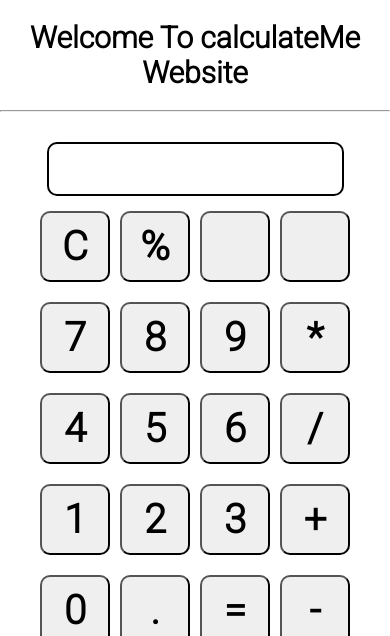
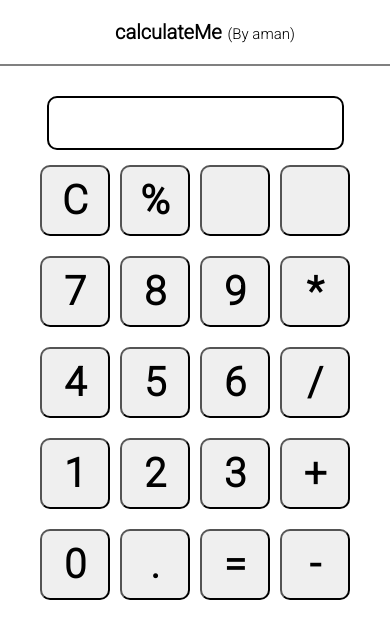
Before and after one commit to amank70878/frontEnd-projects-Folder, a PHP site: page / in a window 390 px wide. Shown: the top 636 px of the page. Run offline with PHP 8.4, Linux system fonts and the light colour scheme.

Commit message:
some changes in the calculator like adding by aman element DATE: 24-11-2022

```diff
--- a/calculator html css js  + R/index.html
+++ b/calculator html css js  + R/index.html
@@ -1,5 +1,6 @@
 <!DOCTYPE html>
 <html lang="en">
+
 <head>
     <meta charset="UTF-8">
     <meta http-equiv="X-UA-Compatible" content="IE=edge">
@@ -7,7 +8,8 @@
 
     <!-- google font -->
     <link href="https://fonts.googleapis.com/css2?family=Roboto:wght@300&display=swap" rel="stylesheet">
-    <link rel="stylesheet" href="https://fonts.googleapis.com/css2?family=Material+Symbols+Outlined:opsz,wght,FILL,GRAD@48,400,0,0" />
+    <link rel="stylesheet"
+        href="https://fonts.googleapis.com/css2?family=Material+Symbols+Outlined:opsz,wght,FILL,GRAD@48,400,0,0" />
 
     <!-- font awesome -->
     <link href="https://cdnjs.cloudflare.com/ajax/libs/font-awesome/6.2.0/css/all.min.css" rel="stylesheet">
@@ -16,13 +18,16 @@
     <title>calculateMe</title>
     <link rel="icon" type="image/x-icon" href="1.ico">
 </head>
+
 <body>
+
     <div class="title">
         <h1>
-            Welcome To calculateMe Website
+            calculateMe
         </h1>
-        <hr>
+        <small>(By aman)</small>
     </div>
+    <div class="bodyDiv">
         <div class="body">
             <div class="textarea row">
                 <input type="text">
@@ -58,7 +63,9 @@
                 <button class="num">-</button>
             </div>
         </div>
+    </div>
 
     <script src="script.js"></script>
 </body>
+
 </html>
--- a/calculator html css js  + R/style.css
+++ b/calculator html css js  + R/style.css
@@ -4,10 +4,25 @@
     font-family: 'Roboto', sans-serif;
 }
 
+.title {
+    display: flex;
+    justify-content: center;
+    align-items: baseline;
+}
+
 .title h1 {
     font-size: 45px;
     text-align: center;
     margin: 20px;
+}
+
+.title small {
+    font-size: 20px;
+    text-align: center;
+}
+
+.bodyDiv {
+    border-top: 2px solid grey;
 }
 
 .body {
@@ -61,10 +76,15 @@ button:hover {
 
 @media only screen and (max-width: 572px) {
     .title h1 {
-        font-size: 30px;
+        font-size: 20px;
     }
 
     .textarea input {
         width: 70vw;
     }
+    .title small {
+        margin-left: -14px;
+        font-size: 15px;
+        text-align: center;
+    }
 }
```
Also changed, not shown: calculator html css js  + R/README.md (added), 1 other file. Lines whose indentation alone changed are shown as unchanged.
